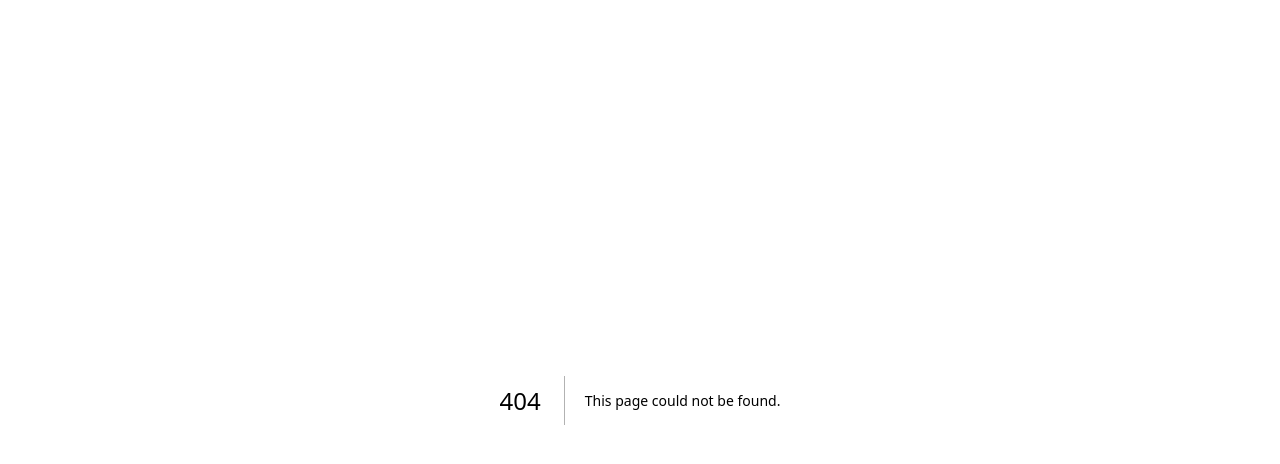
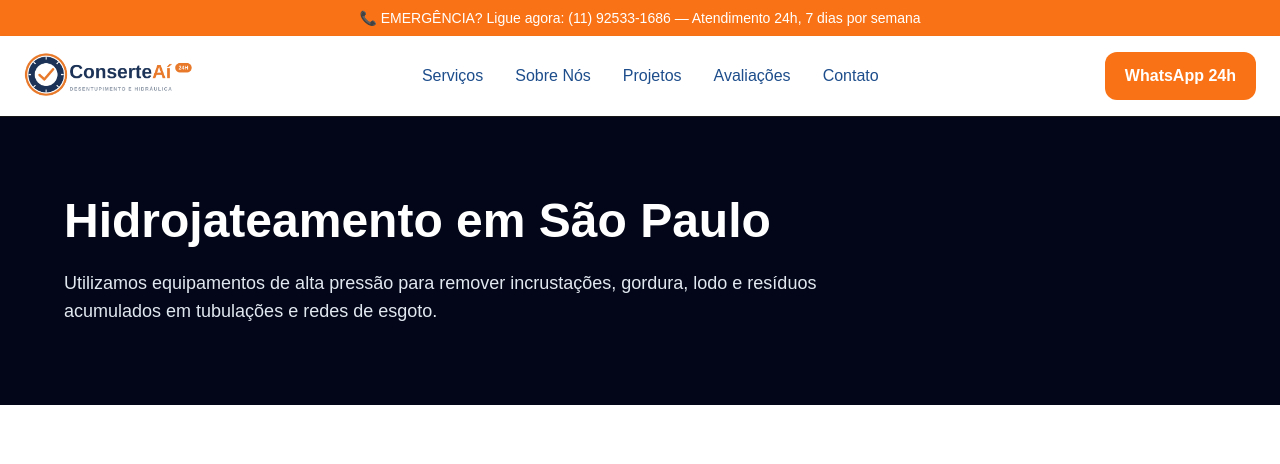
Before and after one commit to oViniciusdeSa/conserteai-site, a Next.js app: page /hidrojateamento in a window 1280 px wide. Before the commit this address had no page. Shown: the top 464 px of the page. Built offline with nearby package versions, Linux system fonts and the light colour scheme.

Commit message:
Finaliza páginas de serviços

```diff
--- /dev/null
+++ b/app/hidrojateamento/page.tsx
@@ -0,0 +1,44 @@
+import type { Metadata } from "next";
+import Link from "next/link";
+import Header from "@/components/Header";
+
+export const metadata: Metadata = {
+  title: "Hidrojateamento em São Paulo | Atendimento 24h",
+  description:
+    "Serviço de hidrojateamento em São Paulo para limpeza de tubulações, redes de esgoto, galerias e caixas de gordura.",
+
+  alternates: {
+    canonical: "/hidrojateamento",
+  },
+
+  openGraph: {
+    title: "Hidrojateamento | ConserteAí",
+    description:
+      "Limpeza de tubulações com hidrojateamento de alta pressão.",
+    url: "/hidrojateamento",
+    type: "website",
+  },
+};
+
+export default function HidrojateamentoPage() {
+  return (
+    <>
+      <Header />
+      <main className="min-h-screen bg-white">
+        <section className="bg-slate-950 px-6 py-20 text-white">
+          <div className="mx-auto max-w-6xl">
+            <h1 className="text-5xl font-bold">
+              Hidrojateamento em São Paulo
+            </h1>
+
+            <p className="mt-6 max-w-3xl text-lg text-slate-200">
+              Utilizamos equipamentos de alta pressão para remover incrustações,
+              gordura, lodo e resíduos acumulados em tubulações e redes de
+              esgoto.
+            </p>
+          </div>
+        </section>
+      </main>
+    </>
+  );
+}
--- /dev/null
+++ b/app/limpeza-fossa/page.tsx
@@ -0,0 +1,29 @@
+import type { Metadata } from "next";
+import Header from "@/components/Header";
+
+export const metadata = {
+  title: "Limpeza de Fossa em São Paulo | ConserteAí",
+};
+
+export default function LimpezaFossaPage() {
+  return (
+    <>
+      <Header />
+      <main className="min-h-screen bg-white">
+        <section className="bg-slate-950 px-6 py-20 text-white">
+          <div className="mx-auto max-w-6xl">
+            <h1 className="text-5xl font-bold">
+              Limpeza de Fossa
+            </h1>
+
+            <p className="mt-6 max-w-3xl text-lg text-slate-200">
+              Serviço especializado para fossas sépticas, negras e biodigestoras,
+              realizado com equipamentos adequados e descarte conforme as normas
+              ambientais.
+            </p>
+          </div>
+        </section>
+      </main>
+    </>
+  );
+}
--- /dev/null
+++ b/app/video-inspecao/page.tsx
@@ -0,0 +1,29 @@
+import type { Metadata } from "next";
+import Header from "@/components/Header";
+
+export const metadata = {
+  title: "Vídeo Inspeção de Tubulações | ConserteAí",
+};
+
+export default function VideoInspecaoPage() {
+  return (
+    <>
+      <Header />
+      <main className="min-h-screen bg-white">
+        <section className="bg-slate-950 px-6 py-20 text-white">
+          <div className="mx-auto max-w-6xl">
+            <h1 className="text-5xl font-bold">
+              Vídeo Inspeção
+            </h1>
+
+            <p className="mt-6 max-w-3xl text-lg text-slate-200">
+              Inspeção interna de tubulações por câmera para identificar
+              obstruções, rachaduras, infiltrações e outros problemas sem a
+              necessidade de quebra.
+            </p>
+          </div>
+        </section>
+      </main>
+    </>
+  );
+}
```
